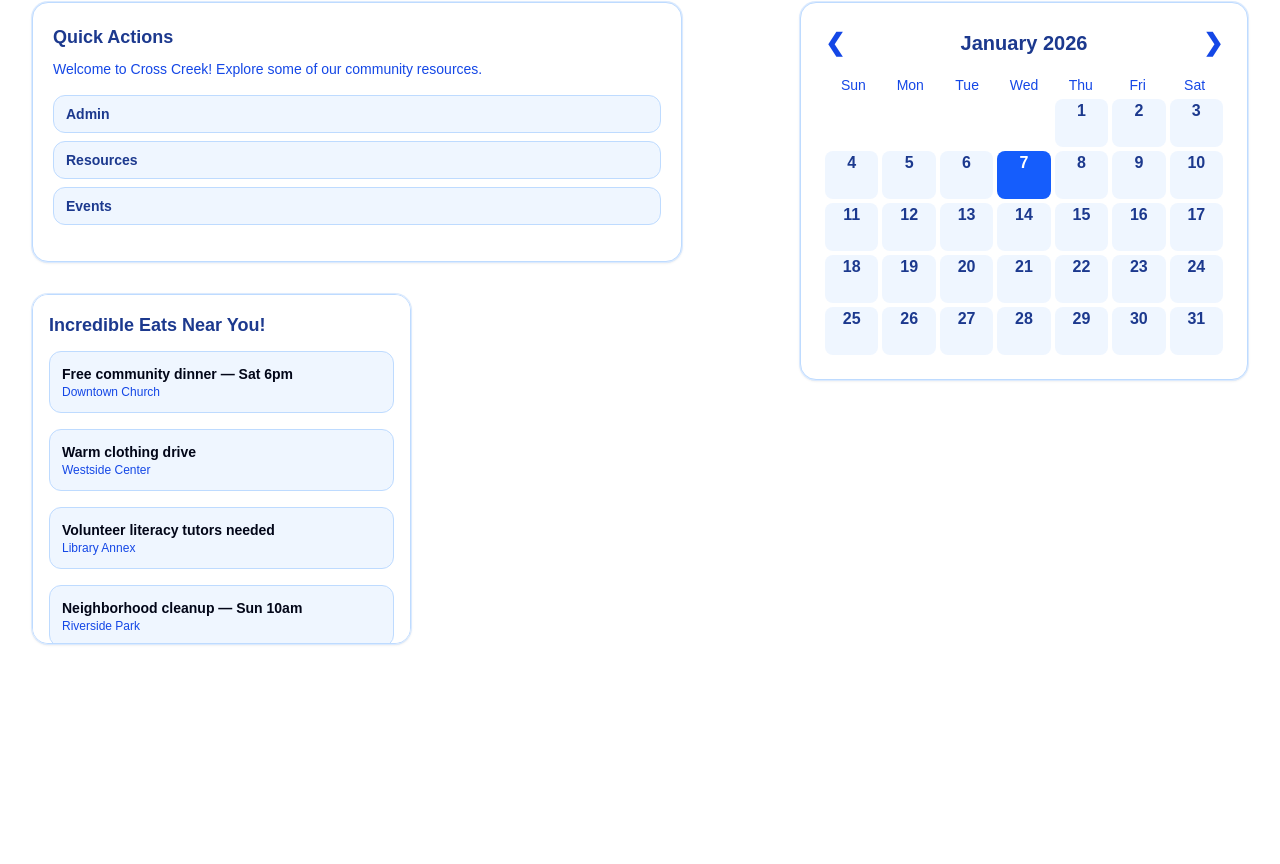
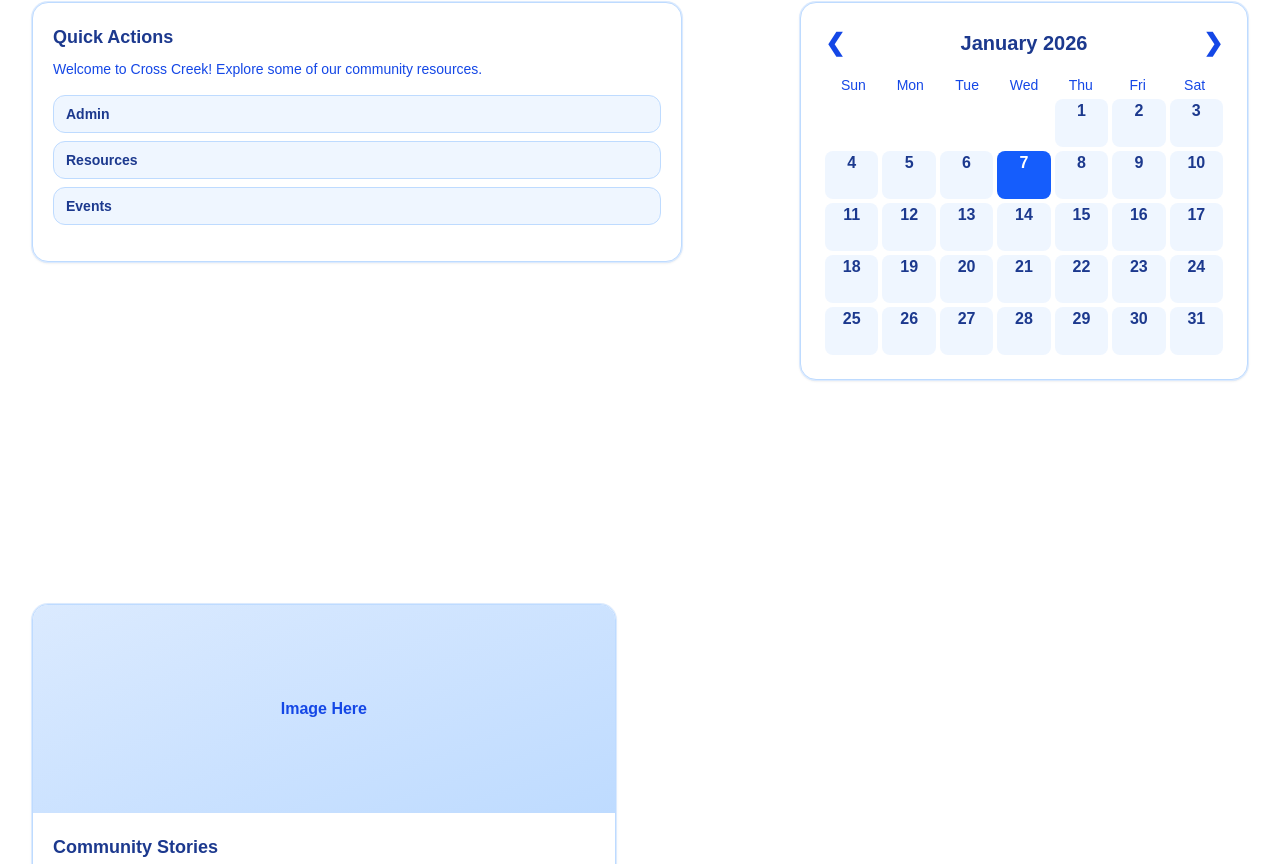
Before and after one commit to TSA-Group/tsa_group_starter, a Next.js app: page / in a window 1280 px wide. Shown: the part 278-1142 px from the top of the page. Built offline with nearby package versions, Linux system fonts and the light colour scheme.

Commit message:
Update page.tsx

```diff
--- a/app/page.tsx
+++ b/app/page.tsx
@@ -153,34 +153,7 @@ export default function Home() {
         {/* LEFT COLUMN */}
         <motion.section className="space-y-8 lg:col-span-1">
           <QuickActions />
-          {/* Volunteer Opportunities */}
-          <motion.div
-            variants={cardPop}
-            className="h-[350px] p-4 overflow-y-auto bg-white rounded-2xl border border-blue-200 ring-1 ring-blue-100 shadow-sm"
-          >
-            <h3 className="text-lg font-semibold mb-3 text-blue-900">
-              Incredible Eats Near You!
-            </h3>
-            <ul className="space-y-4">
-              {[
-                { title: "Free community dinner — Sat 6pm", meta: "Downtown Church" },
-                { title: "Warm clothing drive", meta: "Westside Center" },
-                { title: "Volunteer literacy tutors needed", meta: "Library Annex" },
-                { title: "Neighborhood cleanup — Sun 10am", meta: "Riverside Park" },
-                { title: "Food pantry helpers — Wed 4pm", meta: "Community Hall" },
-              ].map((item, i) => (
-                <li
-                  key={i}
-                  className="bg-blue-50 border border-blue-200 rounded-xl p-3"
-                >
-                  <div className="text-sm font-semibold">{item.title}</div>
-                  <div className="text-xs text-blue-700">{item.meta}</div>
-                </li>
-              ))}
-            </ul>
-          </motion.div>
         </motion.section>
-
 
         {/* RIGHT COLUMN - Calendar */}
         <motion.section className="lg:col-span-2">
```
